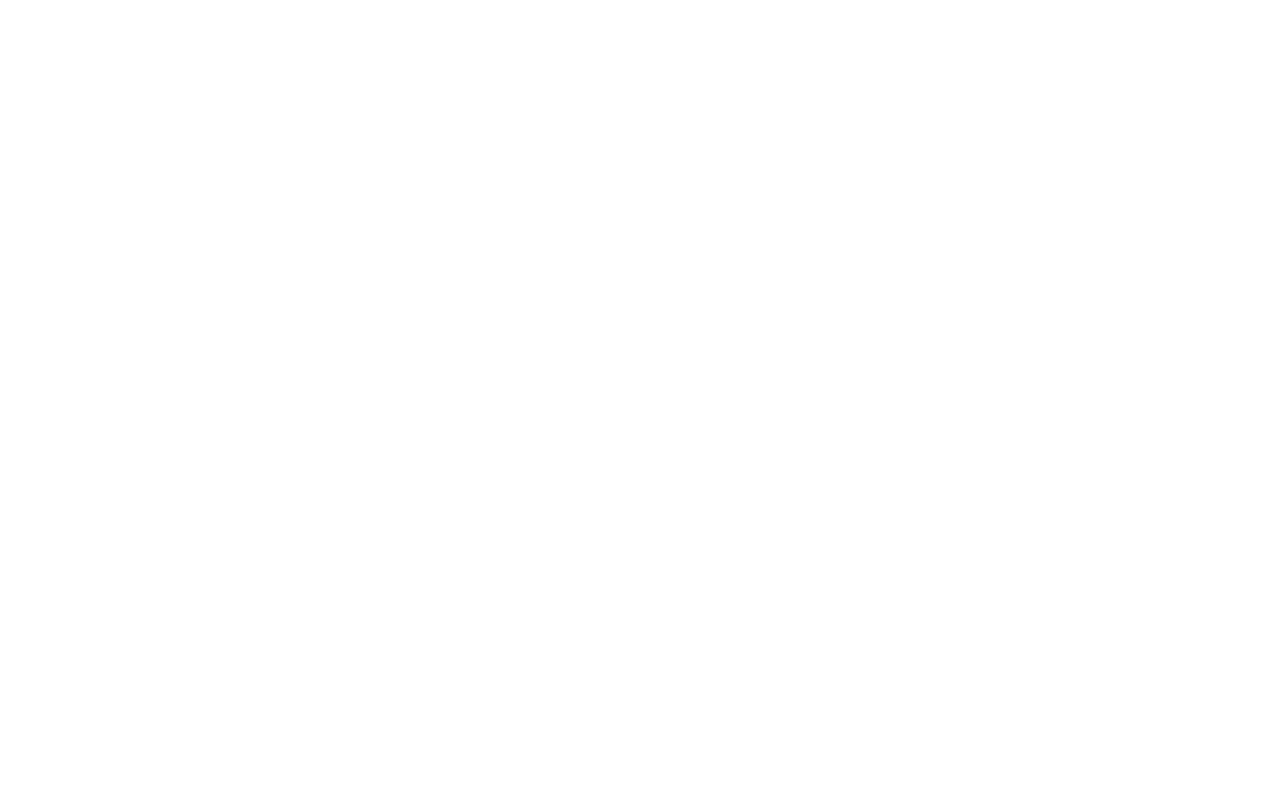
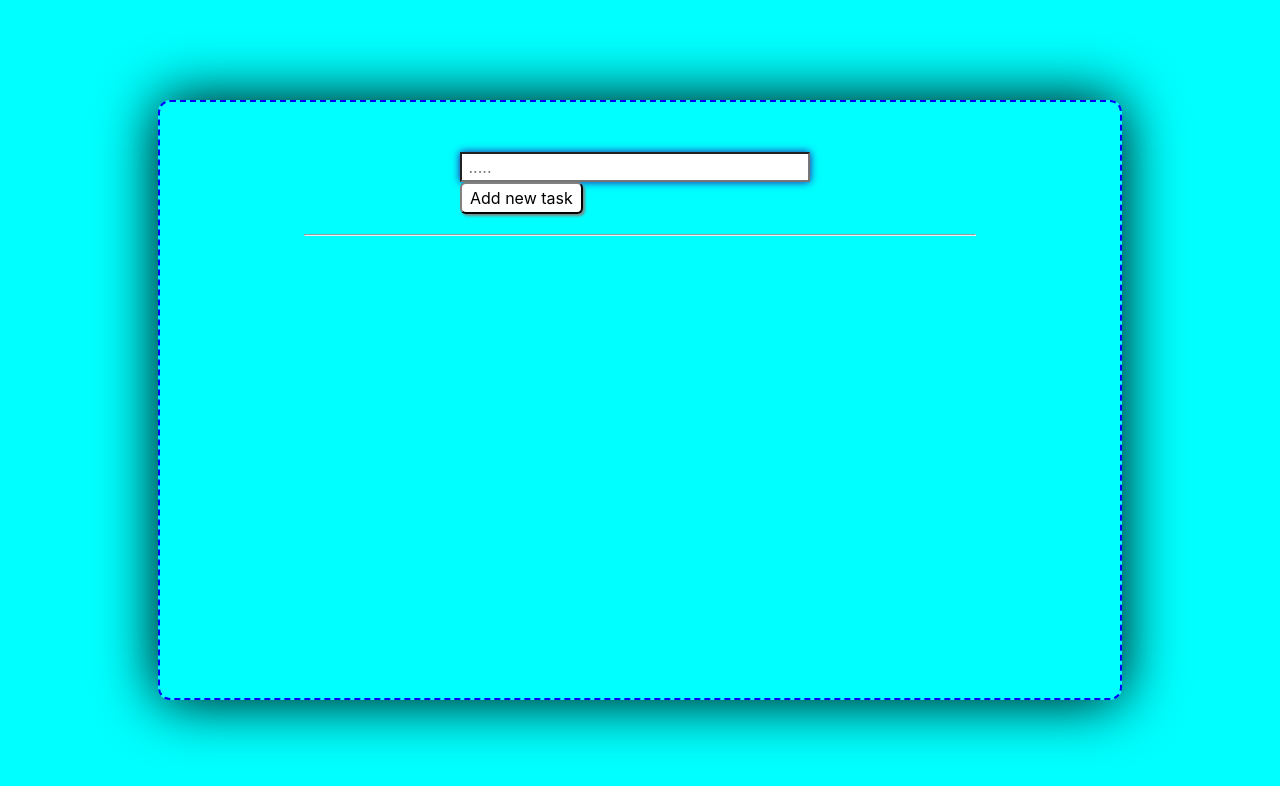
Before and after one commit to Ivaylo-St-Ivanov/todo-list, a React (Create React App) app in the folder client/: page / in a window 1280 px wide. Shown: the top 786 px of the page. Built offline with nearby package versions, Linux system fonts and the light colour scheme.

Commit message:
Add initial HTML & CSS.

```diff
--- a/client/src/App.css
+++ b/client/src/App.css
@@ -0,0 +1,45 @@
+@import "https://use.fontawesome.com/releases/v5.10.2/css/all.css";
+
+body {
+    background-color: aqua;
+    display: flex;
+    justify-content: center;
+    padding: 100px 200px;
+}
+
+.container {
+    border: 2px dashed blue;
+    border-radius: 12px;
+    height: 100%;
+    box-shadow: 0px 0px 60px;
+}
+
+form {
+    margin: 50px 300px 20px 300px;
+}
+
+.input-field {
+    margin-right: 10px;
+    width: 350px;
+    box-shadow: 0px 0px 8px #2f0ea3;
+}
+
+.btn {
+    border-left: 2px solid gray;
+    border-top: 2px solid gray;
+    border-right: 2px solid black;
+    border-bottom: 2px solid black;
+    border-radius: 6px;
+    background-color: white;
+    padding: 2px 8px;
+    box-shadow: 2px 2px 3px gray;
+}
+
+.btn:hover {
+    cursor: pointer;
+    box-shadow: unset;
+}
+
+hr {
+    width: 70%;
+}
--- a/client/src/App.js
+++ b/client/src/App.js
@@ -2,8 +2,13 @@ import './App.css';
 
 function App() {
     return (
-        <div>
+        <div className="container" >
+            <form>
+                <input className="input-field" type="text" name="text" placeholder=" ....." />
+                <input className="btn" type="submit" name="btn" value="Add new task" />
+            </form>
 
+            <hr />
         </div>
     );
 }
```
